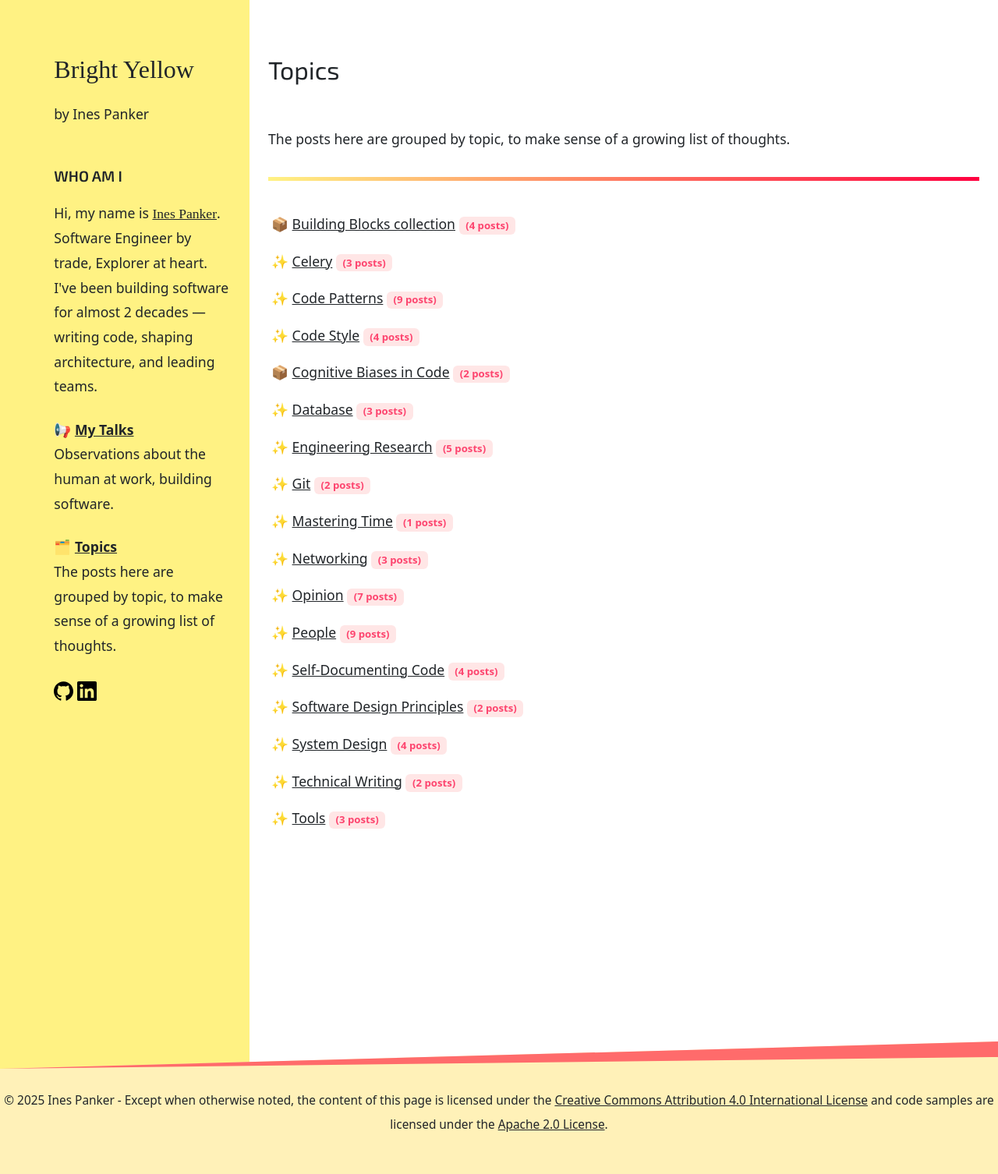
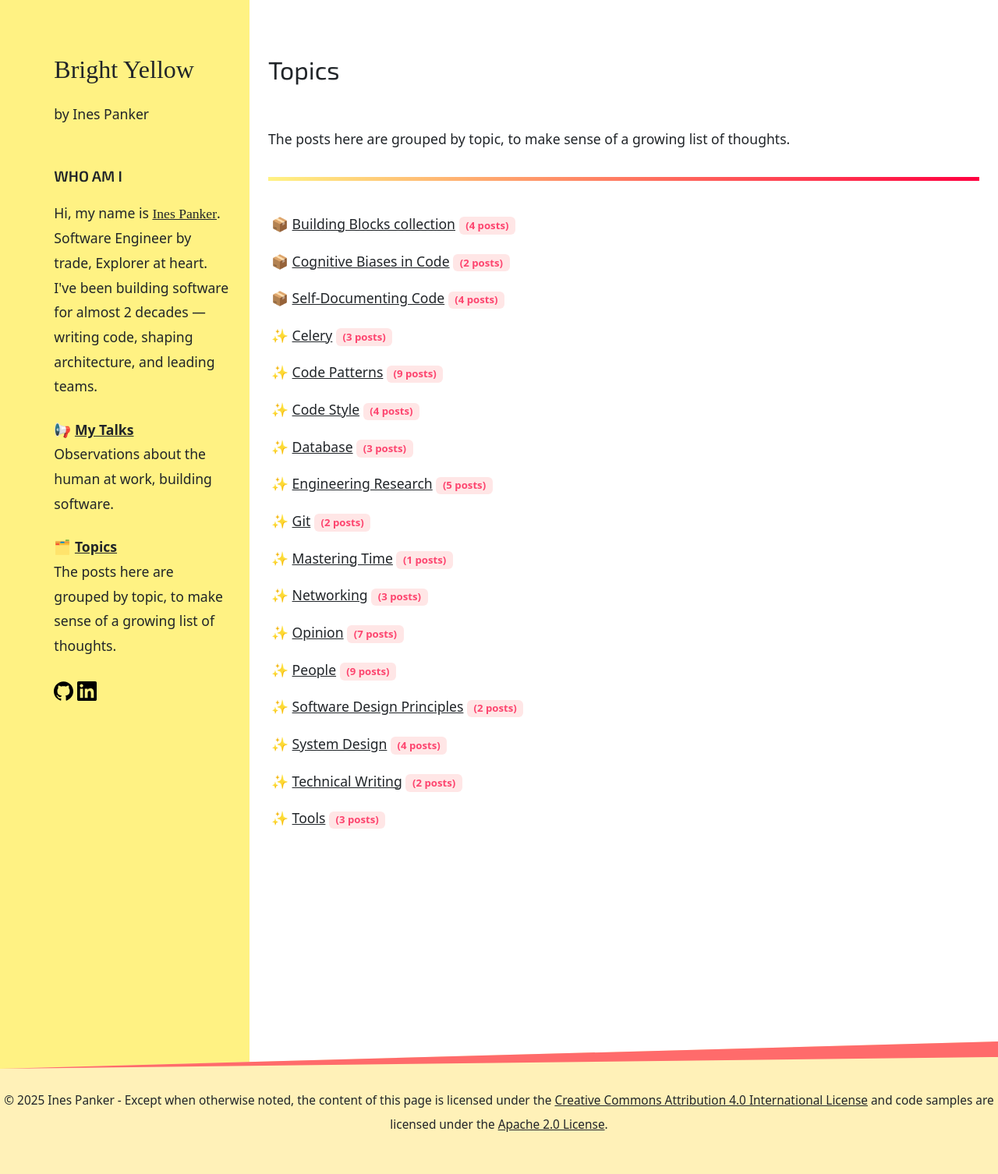
Before and after one commit to inesp/inesp.github.io, a Jekyll site: the page built from topics.md, in a window 1280 px wide. Shown: the whole page at 78% size. Built offline with Jekyll 4.4.1, drawn with Linux system fonts in a browser that asks for light colours; nearby versions of some CDN libraries; some web fonts are replaced.

Commit message:
Improve topics

```diff
--- /dev/null
+++ b/_includes/post_in_topic.html
@@ -0,0 +1,12 @@
+{% comment %}
+emoji: str
+tag_title: str
+tag_slug: str
+num_of_posts: int
+{% endcomment %}
+
+<li class="category">
+  {{ include.emoji }}
+  <a href="{{ '/topic/' | append: include.tag_slug | relative_url }}">{{ include.tag_title }}</a>
+  <span class="badge">({{ include.num_of_posts }} posts)</span>
+</li>
--- a/_includes/sidebar.html
+++ b/_includes/sidebar.html
@@ -1,6 +1,6 @@
 
 <div class="container">
-  <div class="col-lg-12 col-xl-10 offset-xl-2 relative">
+  <div class="col-lg-12 col-xl-10 offset-xl-2 relative aside-separator-space">
 
     <h2><a href="{{ "/" | absolute_url }}">{{ site.title }}</a></h2>
 
--- a/assets/bs-override.scss
+++ b/assets/bs-override.scss
@@ -339,10 +339,15 @@ figcaption{
 /**
  * Separator
  */
- .separator-space{
+ .aside-separator-space, .separator-space{
    padding-bottom: 200px;
    @media (max-width: 700px)  {
      padding-bottom: 300px;
+   }
+ }
+ .aside-separator-space{
+   @media (max-width: 991.9px) {
+     padding-bottom: 20px;
    }
  }
  .separator {
--- a/topics.md
+++ b/topics.md
@@ -18,16 +18,28 @@ tag[0] → the tag name, tag[1] → the array of posts under that tag
 “Engineering Research” handles reasoned or research-backed insights.
 {% endcomment %}
 
+{% assign collection_tags = "building-blocks-collection,cognitive-biases-in-code,self-documenting-code" | split: "," %}
+
+{% comment %}
+I loop over the lists 2x to first print out all the collections and after to print the other tags.
+{% endcomment %}
+
 <ul class="categories-list separator-space">
     {% for tag in tags_list %}
         {% assign tag_slug = tag[0] | slugify %}
-        <li class="category">
-            {% if tag_slug == "building-blocks-collection" or tag_slug == "cognitive-biases-in-code" %}
-              📦
-            {% else %}
-              ✨
-            {% endif %}<a href="{{ '/topic/' | append: tag_slug | relative_url }}">{{ tag[0] }}</a>
-            <span class="badge">({{ tag[1] | size }} posts)</span>
-        </li>
+        {% assign tag_title = tag[0] %}
+        {% assign num_of_posts = tag[1] | size %}
+        {% if collection_tags contains tag_slug %}
+            {% include post_in_topic.html emoji="📦" tag_title=tag_title tag_slug=tag_slug num_of_posts=num_of_posts %}
+        {% endif %}
+    {% endfor %}
+    {% for tag in tags_list %}
+        {% assign tag_slug = tag[0] | slugify %}
+        {% assign tag_title = tag[0] %}
+        {% assign num_of_posts = tag[1] | size %}
+        {% if collection_tags contains tag_slug %}
+        {% else %}
+            {% include post_in_topic.html emoji="✨" tag_title=tag_title tag_slug=tag_slug num_of_posts=num_of_posts %}
+        {% endif %}
     {% endfor %}
 </ul>
```
